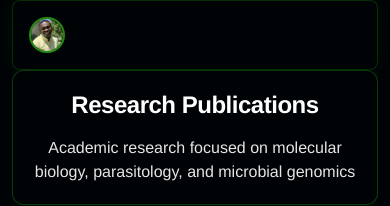
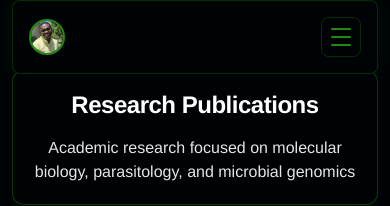
Before and after one commit to edhumbling/franciskwarteng, a Next.js app: page /research in a window 390 px wide. Shown: the top 206 px of the page. Built offline with nearby package versions, Linux system fonts and the light colour scheme; a web font is replaced by a local one.

Commit message:
Add hamburger button styles to globals.css for enhanced mobile navigation
- Introduced styles for a hamburger button, including hover effects and animations for improved user interaction
- Defined layout and appearance for the button and its lines to ensure a visually appealing and functional design

```diff
--- a/src/app/globals.css
+++ b/src/app/globals.css
@@ -903,3 +903,47 @@ footer {
   border-top: 1px solid rgba(32, 139, 15, 0.2);
   background: rgba(0, 0, 0, 0.3);
 }
+
+/* Hamburger Button Styles */
+.hamburger-button {
+  width: 40px;
+  height: 40px;
+  display: flex;
+  flex-direction: column;
+  align-items: center;
+  justify-content: center;
+  gap: 6px;
+  background: transparent;
+  border: 1px solid rgba(32, 139, 15, 0.3);
+  border-radius: 8px;
+  cursor: pointer;
+  transition: all 0.3s;
+  padding: 0;
+}
+
+.hamburger-button:hover {
+  background: rgba(32, 139, 15, 0.1);
+  border-color: #208b0f;
+  box-shadow: 0 0 15px rgba(32, 139, 15, 0.3);
+}
+
+.hamburger-line {
+  width: 20px;
+  height: 2px;
+  background: #208b0f;
+  transition: all 0.3s cubic-bezier(0.4, 0, 0.2, 1);
+  border-radius: 2px;
+}
+
+.hamburger-button.open .hamburger-line:nth-child(1) {
+  transform: translateY(8px) rotate(45deg);
+}
+
+.hamburger-button.open .hamburger-line:nth-child(2) {
+  opacity: 0;
+  transform: translateX(-20px);
+}
+
+.hamburger-button.open .hamburger-line:nth-child(3) {
+  transform: translateY(-8px) rotate(-45deg);
+}
```
